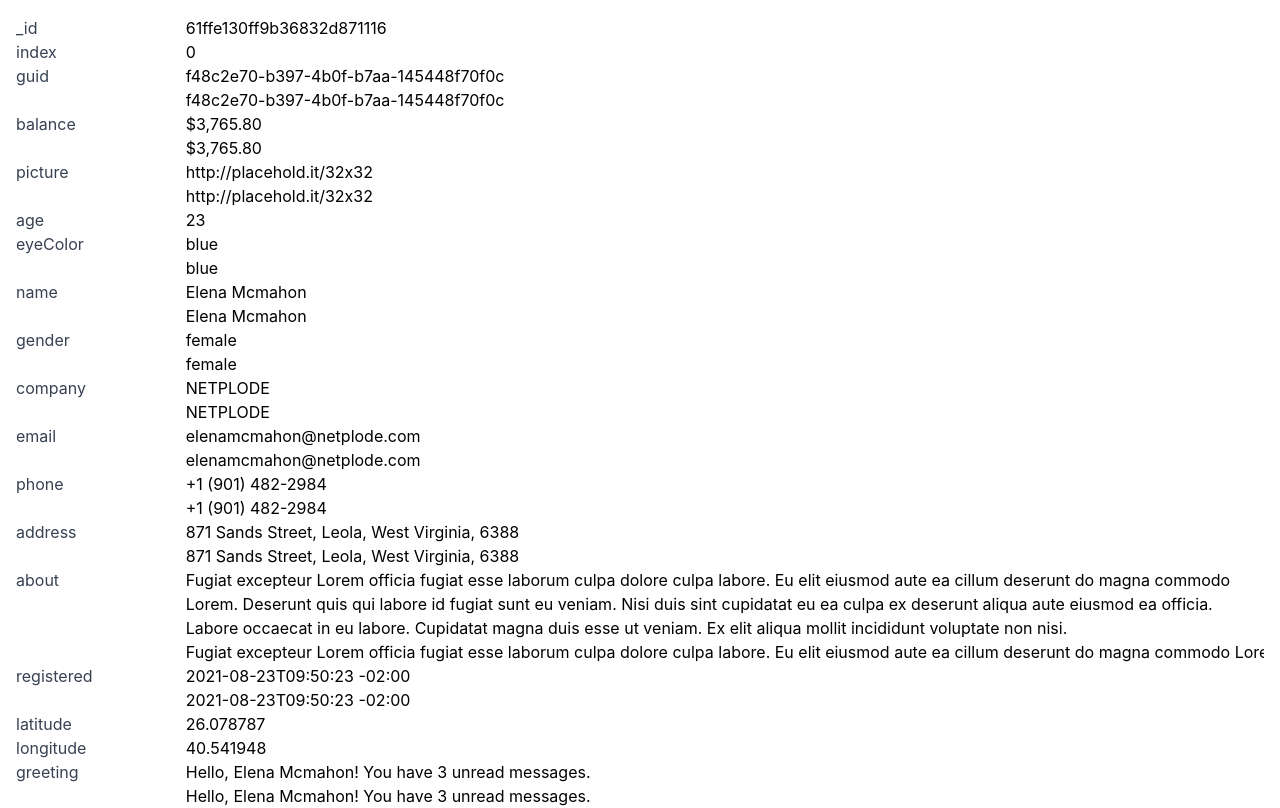
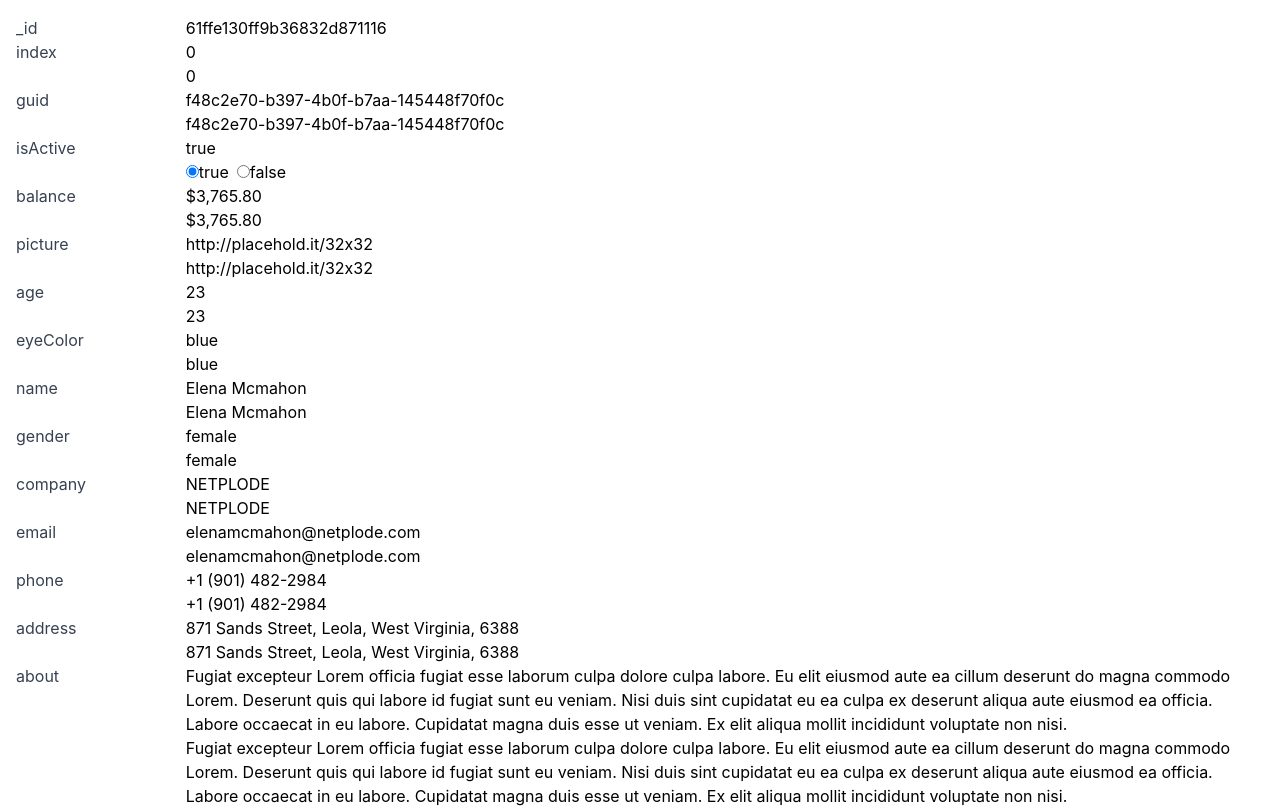
Before and after one commit to nono1013/random-json, a React (Vite) app: page / in a window 1280 px wide. Shown: the top 808 px of the page. Built offline with nearby package versions, Linux system fonts and the light colour scheme.

Commit message:
Editro componenets

```diff
--- a/src/App.tsx
+++ b/src/App.tsx
@@ -11,13 +11,19 @@ const toType = (key: string, value: any): JsonKV | null => {
 	if (key === 'id' || key === '_id') {
 		return { type: 'id', key, value };
 	}
-	switch (type) {
-	case 'string':
+	if (type === 'string') {
+		if ((value as string).length > 255) {
+			return { type: 'textarea', key, value };
+		}
 		return { type: 'text', key, value };
-	case 'number':
+	}
+	if (type === 'number') {
 		return { type: 'number', key, value };
-	default: return null;
 	}
+	if (type === 'boolean') {
+		return { type: 'boolean', key, value };
+	}
+	return null;
 };
 
 const jsonTextToType = (str: string) => {
@@ -34,7 +40,7 @@ function App() {
 				<div className="grid grid-cols-rows md:grid-cols-table gap-x-2 p-4">
 					{dummy.map((data: JsonKV, i: number) => {
 						return (
-							<Section key={`dummy-${i}-${data.key}-${data.value}`} kv={data} />
+							<Section key={`dummy-${i}-${data.key}-${data.value}`} kv={data} index={i} />
 						);
 					})}
 				</div>
--- a/src/components/Section.tsx
+++ b/src/components/Section.tsx
@@ -2,28 +2,34 @@ import React, { useState } from 'react';
 import { JsonKV, Value } from '../types';
 import { IdEditor } from './editors/IdEditor';
 import { StringEditor } from './editors/StringEditor';
+import { NumberEditor } from './editors/NumberEditor';
+import { LongStringEditor } from './editors/LongStringEditor';
+import { BooleanEditor } from './editors/BooleanEditor';
 
 interface Props {
 	kv: JsonKV;
+	index: number;
 }
 
-const getEditor = (kv: JsonKV, callback: (value: Value) => void) => {
-	if (kv.type === 'id') {
-		return <IdEditor value={kv.value as string} callback={callback} />;
-	} if (kv.type === 'text') {
-		return <StringEditor value={kv.value as string} callback={callback} />;
+const getEditor = (kv: JsonKV, index: number, callback: (value: Value) => void) => {
+	switch (kv.type) {
+	case 'id': return <IdEditor value={kv.value as string} callback={callback} />;
+	case 'text': return <StringEditor value={kv.value as string} callback={callback} />;
+	case 'number': return <NumberEditor value={kv.value as number} callback={callback} />;
+	case 'textarea': return <LongStringEditor value={kv.value as string} callback={callback} />;
+	case 'boolean': return <BooleanEditor _key={kv.key} value={kv.value as boolean} index={index} callback={callback} />;
+	default: return null;
 	}
-	return null;
 };
 
-function Section({ kv }: Props) {
+function Section({ kv, index }: Props) {
 	const [value, setValue] = useState(kv.value);
 	return (
 		<>
 			<p className="text-gray-700">{ kv.key }</p>
 			<p className="">{ value.toString() }</p>
 			<p className="" />
-			<p className="w-full">{ getEditor(kv, setValue) }</p>
+			<p className="w-full">{ getEditor(kv, index, setValue) }</p>
 		</>
 	);
 }
--- /dev/null
+++ b/src/components/editors/BooleanEditor.tsx
@@ -0,0 +1,26 @@
+import React from 'react';
+import { Value } from '../../types';
+
+interface Props {
+  _key: string;
+	value: boolean;
+  index: number;
+	callback: (value: Value) => void;
+}
+
+export const BooleanEditor = ({
+	_key, value, index, callback,
+}: Props) => {
+	return (
+		<span className="flex w-full gap-2">
+			<label htmlFor={`${_key}-${index}-true`}>
+				<input type="radio" name={`${_key}-${index}-bool`} id={`${_key}-${index}-true`} value="_true" defaultChecked={value === true} onChange={_ => callback(true)} />
+				true
+			</label>
+			<label htmlFor={`${_key}-${index}-false`}>
+				<input type="radio" name={`${_key}-${index}-bool`} id={`${_key}-${index}-false`} value="_false" defaultChecked={value === false} onChange={_ => callback(false)} />
+				false
+			</label>
+		</span>
+	);
+};
--- /dev/null
+++ b/src/components/editors/LongStringEditor.tsx
@@ -0,0 +1,13 @@
+import React from 'react';
+import { Value } from '../../types';
+
+interface Props {
+	value: string;
+	callback: (value: Value) => void;
+}
+
+export const LongStringEditor = ({ value, callback }: Props) => {
+	return (
+		<textarea rows={4} cols={50} defaultValue={value} className="w-full" onChange={e => callback(e.target.value)} />
+	);
+};
--- /dev/null
+++ b/src/components/editors/NumberEditor.tsx
@@ -0,0 +1,13 @@
+import React from 'react';
+import { Value } from '../../types';
+
+interface Props {
+	value: number;
+	callback: (value: Value) => void;
+}
+
+export const NumberEditor = ({ value, callback }: Props) => {
+	return (
+		<input type="number" defaultValue={value} className="w-full" onChange={e => callback(e.target.value)} />
+	);
+};
```
